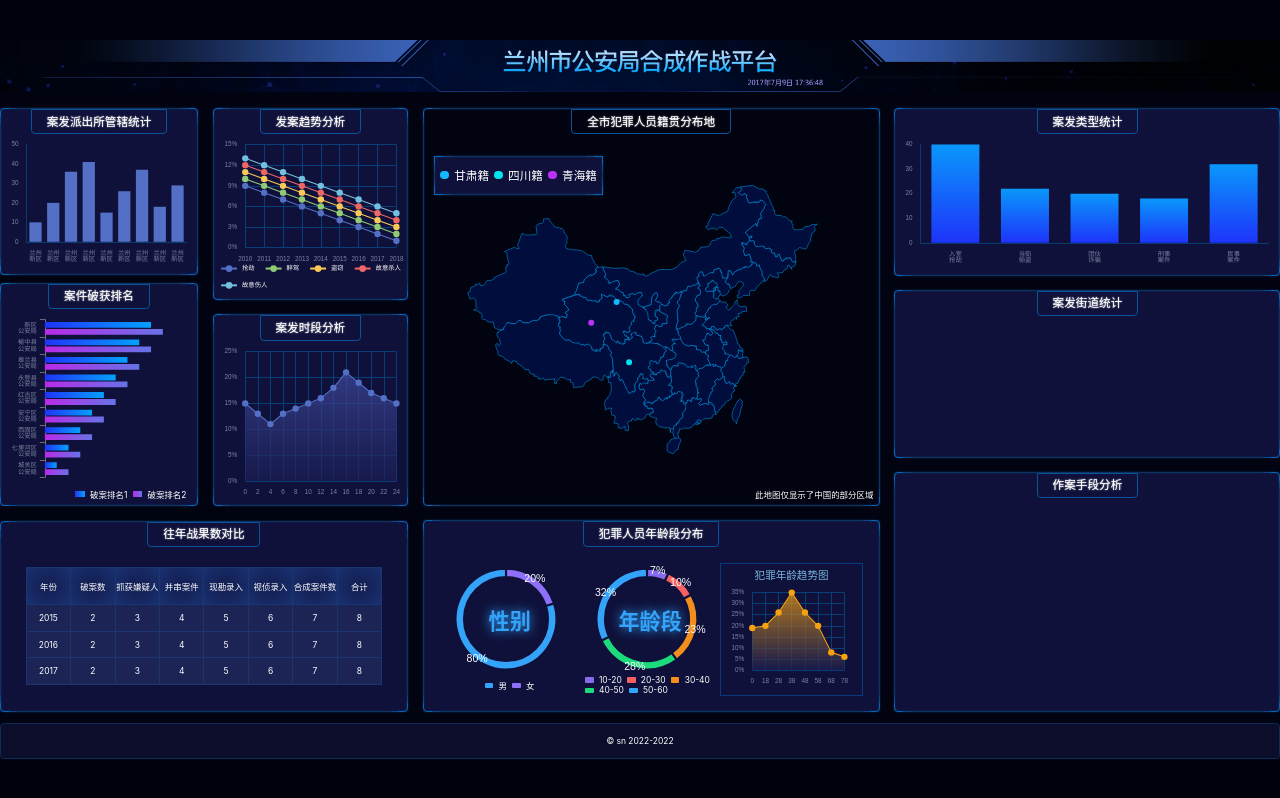
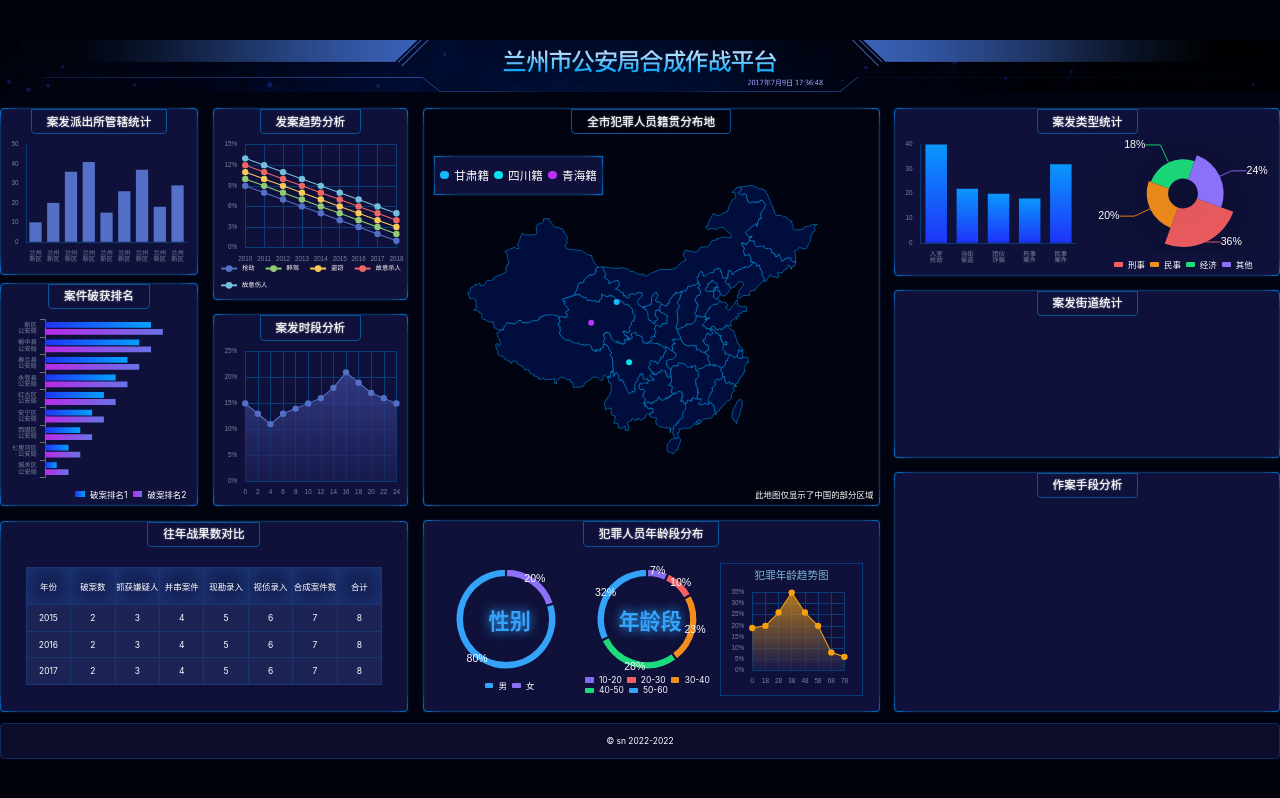
Before and after one commit to songn99/Big-screen-, a React (Vite) app: page /#/ in a window 1280 px wide. Built offline with nearby package versions, Linux system fonts and the light colour scheme.

Commit message:
完成 Chart11

```diff
--- /dev/null
+++ b/src/components/chart-11.tsx
@@ -0,0 +1,59 @@
+import React, { useEffect, useRef } from 'react';
+import * as echarts from 'echarts';
+import { createEchartsOptions } from '../shared/create-echarts-options';
+import { px } from '../shared/px';
+
+export const Chart11 = () => {
+    const divRef = useRef(null);
+    const colors = ['#F46064', '#F38E1C', '#1CDB7C', '#8D70F8', '#33A4FA'];
+    useEffect(() => {
+        var myChart = echarts.init(divRef.current);
+        myChart.setOption(createEchartsOptions({
+            color: colors,
+            xAxis: { show: false },
+            yAxis: { show: false },
+            legend: { show: false },
+            series: [
+                {
+                    startAngle: -20,
+                    type: 'pie',
+                    radius: ['25%', '90%'],
+                    avoidLabelOverlap: false,
+                    label: {
+                        show: true, position: 'outside', textStyle: { color: 'white', fontSize: px(20) },
+                        distanceToLabelLine: 0,
+                        formatter(options) {
+                            return options.value * 100 + '%';
+                        }
+                    },
+                    labelLine: { show: true, length: 0 },
+                    roseType: 'area',
+                    itemStyle: {
+                        shadowBlur: px(200),
+                        shadowColor: 'rgba(0, 0, 0, 0.5)'
+                    },
+                    data: [
+                        { value: 0.36, name: '刑事案件' },
+                        { value: 0.20, name: '民事案件' },
+                        { value: 0.18, name: '经济案件' },
+                        { value: 0.24, name: '其他案件' },
+                    ]
+                }
+            ]
+        }));
+    }, []);
+
+    return (
+        <div className="年龄段-图1">
+            <div className="chart">
+                <div className="main" ref={divRef} />
+            </div>
+            <div className="legend">
+                <span style={{ background: colors[0] }} />刑事
+                <span style={{ background: colors[1] }} />民事
+                <span style={{ background: colors[2] }} />经济
+                <span style={{ background: colors[3] }} />其他
+            </div>
+        </div>
+    );
+};
--- a/src/pages/home.tsx
+++ b/src/pages/home.tsx
@@ -11,6 +11,7 @@
 import { Chart8 } from '../components/chart-8';
 import { Chart9 } from '../components/chart-9';
 import { Chart10 } from '../components/chart-10';
+import { Chart11 } from '../components/chart-11';
 
 export const Home = () => {
   const year = new Date().getFullYear();
@@ -45,6 +46,7 @@
             <h2>案发类型统计</h2>
             <div className="charts">
               <Chart10 />
+              <Chart11 />
             </div>
           </div>
           <div className="bordered row2 案发街道">
```
